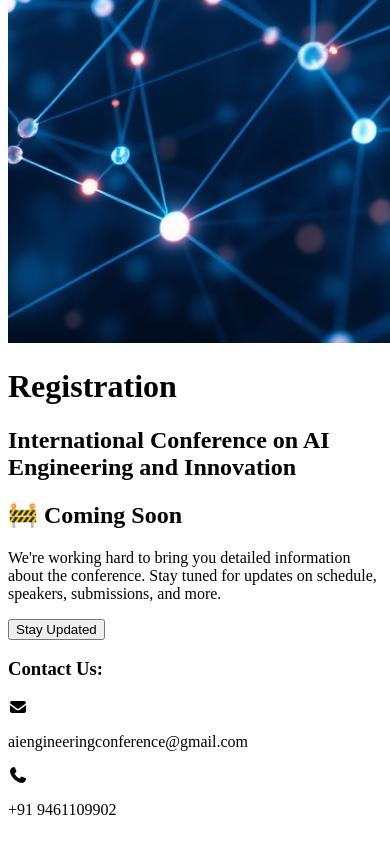
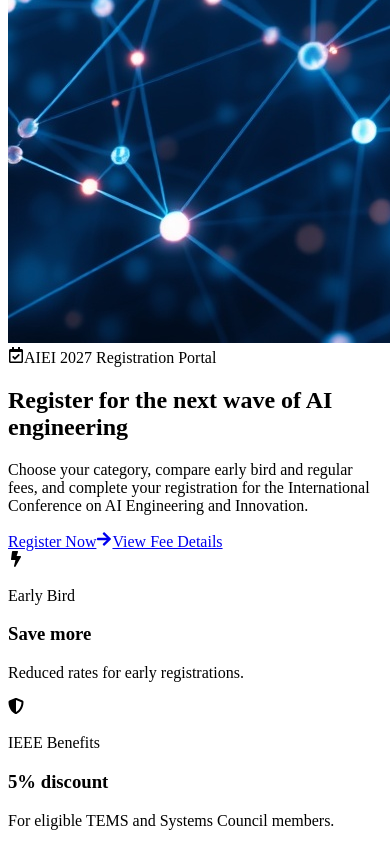
Before and after one commit to polty-rishit/AIEI2026, a React (Vite) app in the folder AIEI/: page /registration in a window 390 px wide. Shown: the part 1156-1997 px from the top of the page. Built offline with nearby package versions, Linux system fonts and the light colour scheme; the HTML template or start-up script is replaced by a standard one.

Commit message:
Register

```diff
--- a/AIEI/src/pages/Attend/Registration.jsx
+++ b/AIEI/src/pages/Attend/Registration.jsx
@@ -1,173 +1,371 @@
 import React from "react";
+import {
+  FaArrowRight,
+  FaBolt,
+  FaCheckCircle,
+  FaGlobeAsia,
+  FaRegCalendarCheck,
+  FaRupeeSign,
+  FaShieldAlt,
+  FaUserGraduate,
+} from "react-icons/fa";
 import Navbar from "../../components/Navbar";
 import Footer from "../../components/Footer";
 
 const Registration = () => {
+  const fees = [
+    {
+      category: "Professional - IEEE Member",
+      indianEarly: "₹8,000",
+      indianRegular: "₹9,000",
+      foreignEarly: "USD 400",
+      foreignRegular: "USD 470",
+    },
+    {
+      category: "Professional - Non IEEE Member",
+      indianEarly: "₹9,500",
+      indianRegular: "₹11,000",
+      foreignEarly: "USD 450",
+      foreignRegular: "USD 520",
+    },
+    {
+      category: "Industry - IEEE Member",
+      indianEarly: "₹10,500",
+      indianRegular: "₹13,000",
+      foreignEarly: "USD 500",
+      foreignRegular: "USD 600",
+    },
+    {
+      category: "Industry - Non IEEE Member",
+      indianEarly: "₹11,500",
+      indianRegular: "₹14,000",
+      foreignEarly: "USD 550",
+      foreignRegular: "USD 650",
+    },
+    {
+      category: "Student - IEEE Member",
+      indianEarly: "₹6,000",
+      indianRegular: "₹7,000",
+      foreignEarly: "USD 270",
+      foreignRegular: "USD 340",
+    },
+    {
+      category: "Student - Non IEEE Member",
+      indianEarly: "₹6,500",
+      indianRegular: "₹7,500",
+      foreignEarly: "USD 320",
+      foreignRegular: "USD 380",
+    },
+    {
+      category: "Student Attendee",
+      indianEarly: "₹3,000",
+      indianRegular: "₹4,500",
+      foreignEarly: "USD 170",
+      foreignRegular: "USD 220",
+    },
+    {
+      category: "Professional Attendee",
+      indianEarly: "₹4,000",
+      indianRegular: "₹5,500",
+      foreignEarly: "USD 200",
+      foreignRegular: "USD 240",
+    },
+  ];
+
+  const highlights = [
+    {
+      icon: <FaBolt />,
+      label: "Early Bird",
+      value: "Save more",
+      text: "Reduced rates for early registrations.",
+    },
+    {
+      icon: <FaShieldAlt />,
+      label: "IEEE Benefits",
+      value: "5% discount",
+      text: "For eligible TEMS and Systems Council members.",
+    },
+    {
+      icon: <FaGlobeAsia />,
+      label: "Global Access",
+      value: "INR / USD",
+      text: "Clear pricing for Indian and foreign participants.",
+    },
+  ];
+
+  const notes = [
+    "All registration fees are exclusive of 18% GST.",
+    "IEEE TEMS Members and IEEE Systems Council Members are eligible for a one-time 5% discount on the applicable registration fee, with a maximum discount of 5% only.",
+    "Additional page charges are INR 3,000 per page for Indian authors and USD 25 per page for foreign authors beyond the prescribed paper limit.",
+    "At least one author registration is mandatory for each accepted paper.",
+    "Accepted and presented papers will be submitted to IEEE Xplore, subject to IEEE quality review and scope compliance.",
+  ];
+
   return (
-    <div className="w-full min-h-screen flex flex-col bg-white text-[#1a1f4a]">
+    <div className="w-full min-h-screen flex flex-col bg-slate-950 text-slate-100">
       <Navbar />
 
-      {/* Hero Section */}
-      <div className="relative w-full h-[180px] md:h-[260px] flex flex-col items-center justify-center mt-18">
+      <main className="flex-1 overflow-hidden">
+        <section className="relative mt-18 min-h-[420px] md:min-h-[520px] flex items-center">
           <img
             src="/photo1.jpg"
-          alt="Banner"
-          className="absolute inset-0 w-full h-full  object-cover"
+            className="absolute inset-0 h-full w-full object-cover"
+            alt="AIEI conference venue"
           />
-        <div className="absolute inset-0 bg-[#1a1f4a]/40 backdrop-blur-sm"></div>
+          <div className="absolute inset-0 bg-slate-950/75"></div>
+          <div className="absolute inset-0 bg-[radial-gradient(circle_at_top_left,rgba(56,189,248,0.35),transparent_35%),radial-gradient(circle_at_bottom_right,rgba(34,197,94,0.22),transparent_32%)]"></div>
+          <div className="absolute inset-0 opacity-30 [background-image:linear-gradient(rgba(255,255,255,0.08)_1px,transparent_1px),linear-gradient(90deg,rgba(255,255,255,0.08)_1px,transparent_1px)] [background-size:42px_42px]"></div>
 
-        <div className="relative text-center text-white drop-shadow-lg">
-          <h1 className="text-2xl md:text-6xl font-bold mb-3">Registration</h1>
-          <h2 className="text-sm md:text-2xl font-medium">
-            International Conference on AI Engineering and Innovation
+          <div className="relative mx-auto w-full max-w-7xl px-5 py-16 sm:px-8 lg:px-10">
+            <div className="max-w-3xl">
+              <div className="inline-flex items-center gap-2 rounded-full border border-cyan-300/40 bg-cyan-300/10 px-4 py-2 text-sm font-semibold text-cyan-100 shadow-lg shadow-cyan-950/40 backdrop-blur">
+                <FaRegCalendarCheck className="text-cyan-300" />
+                AIEI 2027 Registration Portal
+              </div>
+
+              <h1 className="mt-7 text-4xl font-black leading-tight text-white sm:text-5xl lg:text-7xl">
+                Register for the next wave of AI engineering
+              </h1>
+
+              <p className="mt-5 max-w-2xl text-base leading-7 text-slate-200 sm:text-lg md:text-xl">
+                Choose your category, compare early bird and regular fees, and
+                complete your registration for the International Conference on
+                AI Engineering and Innovation.
+              </p>
+
+              <div className="mt-8 flex flex-col gap-3 sm:flex-row">
+                <a
+                  href="https://docs.google.com/forms/d/e/1FAIpQLSd10SAFkbi2csVn0B_QXoB22T5LW9K0TAIISjx2kOPo50CMug/viewform"
+                  target="_blank"
+                  rel="noopener noreferrer"
+                  className="inline-flex items-center justify-center gap-3 rounded-xl bg-cyan-400 px-7 py-4 font-bold text-slate-950 shadow-xl shadow-cyan-950/30 transition hover:-translate-y-0.5 hover:bg-cyan-300"
+                >
+                  Register Now
+                  <FaArrowRight />
+                </a>
+                <a
+                  href="#fee-details"
+                  className="inline-flex items-center justify-center rounded-xl border border-white/25 bg-white/10 px-7 py-4 font-bold text-white backdrop-blur transition hover:-translate-y-0.5 hover:bg-white/15"
+                >
+                  View Fee Details
+                </a>
+              </div>
+            </div>
+          </div>
+        </section>
+
+        <section className="relative bg-slate-950 px-5 py-12 sm:px-8 lg:px-10">
+          <div className="mx-auto grid max-w-7xl gap-5 md:grid-cols-3">
+            {highlights.map((item) => (
+              <div
+                key={item.label}
+                className="rounded-2xl border border-white/10 bg-white/[0.06] p-6 shadow-2xl shadow-slate-950/30 backdrop-blur transition hover:-translate-y-1 hover:border-cyan-300/40"
+              >
+                <div className="flex items-start gap-4">
+                  <div className="flex h-12 w-12 shrink-0 items-center justify-center rounded-xl bg-cyan-400/15 text-xl text-cyan-300">
+                    {item.icon}
+                  </div>
+                  <div>
+                    <p className="text-sm font-semibold uppercase tracking-[0.18em] text-slate-400">
+                      {item.label}
+                    </p>
+                    <h3 className="mt-1 text-2xl font-black text-white">
+                      {item.value}
+                    </h3>
+                    <p className="mt-2 text-sm leading-6 text-slate-300">
+                      {item.text}
+                    </p>
+                  </div>
+                </div>
+              </div>
+            ))}
+          </div>
+        </section>
+
+        <section
+          id="fee-details"
+          className="bg-slate-100 px-5 py-14 text-slate-900 sm:px-8 lg:px-10 lg:py-20"
+        >
+          <div className="mx-auto max-w-7xl">
+            <div className="flex flex-col gap-5 md:flex-row md:items-end md:justify-between">
+              <div>
+                <p className="inline-flex items-center gap-2 rounded-full bg-cyan-100 px-4 py-2 text-sm font-bold text-cyan-800">
+                  <FaRupeeSign />
+                  Transparent fee structure
+                </p>
+                <h2 className="mt-5 text-3xl font-black text-slate-950 sm:text-4xl lg:text-5xl">
+                  Registration Fee Details
                 </h2>
+                <p className="mt-4 max-w-2xl text-base leading-7 text-slate-600">
+                  Compare Indian and foreign participant fees across early bird
+                  and regular registration windows.
+                </p>
+              </div>
+
+              <div className="rounded-2xl border border-cyan-200 bg-white p-5 shadow-xl">
+                <div className="flex items-center gap-3">
+                  <div className="flex h-11 w-11 items-center justify-center rounded-xl bg-emerald-100 text-emerald-700">
+                    <FaUserGraduate />
+                  </div>
+                  <div>
+                    <p className="text-sm font-semibold text-slate-500">
+                      Lowest attendee fee
+                    </p>
+                    <p className="text-2xl font-black text-slate-950">
+                      ₹3,000 / USD 170
+                    </p>
+                  </div>
+                </div>
               </div>
             </div>
 
-      <div className="flex-grow flex flex-col items-center justify-center text-center px-6 mt-10 py-10">
+            <div className="mt-10 hidden overflow-hidden rounded-2xl border border-slate-200 bg-white shadow-2xl shadow-slate-300/40 lg:block">
+              <table className="w-full">
+                <thead>
+                  <tr className="bg-slate-950 text-white">
+                    <th className="p-5 text-left text-sm font-bold uppercase tracking-wide">
+                      Category
+                    </th>
+                    <th className="p-5 text-center text-sm font-bold uppercase tracking-wide">
+                      Early Bird Indian
+                    </th>
+                    <th className="p-5 text-center text-sm font-bold uppercase tracking-wide">
+                      Regular Indian
+                    </th>
+                    <th className="p-5 text-center text-sm font-bold uppercase tracking-wide">
+                      Early Bird Foreign
+                    </th>
+                    <th className="p-5 text-center text-sm font-bold uppercase tracking-wide">
+                      Regular Foreign
+                    </th>
+                  </tr>
+                </thead>
 
-        <h2 className="text-3xl md:text-5xl font-bold text-gray-800 mb-4">
-          🚧 Coming Soon
-        </h2>
-
-        <p className="text-lg md:text-xl text-gray-600 max-w-2xl">
-          We're working hard to bring you detailed information about the conference.
-          Stay tuned for updates on schedule, speakers, submissions, and more.
-        </p>
-
-        {/* Optional Button */}
-        <button className="mt-6 px-6 py-3 bg-blue-600 text-white rounded-xl shadow-md hover:bg-blue-700 transition">
-          Stay Updated
-        </button>
-
+                <tbody>
+                  {fees.map((item, index) => (
+                    <tr
+                      key={item.category}
+                      className={`border-b border-slate-100 transition hover:bg-cyan-50 ${
+                        index % 2 === 0 ? "bg-white" : "bg-slate-50"
+                      }`}
+                    >
+                      <td className="p-5 font-bold text-slate-950">
+                        {item.category}
+                      </td>
+                      <td className="p-5 text-center font-semibold text-slate-700">
+                        {item.indianEarly}
+                      </td>
+                      <td className="p-5 text-center font-semibold text-slate-700">
+                        {item.indianRegular}
+                      </td>
+                      <td className="p-5 text-center font-semibold text-slate-700">
+                        {item.foreignEarly}
+                      </td>
+                      <td className="p-5 text-center font-semibold text-slate-700">
+                        {item.foreignRegular}
+                      </td>
+                    </tr>
+                  ))}
+                </tbody>
+              </table>
             </div>
 
-      {/* Registration Fee Section - COMMENTED OUT */}
-      {/*
-      <div className="w-full flex flex-col items-center mt-10 px-4">
-        <h2 className="text-3xl md:text-4xl font-bold mb-6 text-[#1a1f4a]">
-          Registration Fee
-        </h2>
-
-        <div className="w-full max-w-4xl shadow-lg border rounded-lg overflow-hidden bg-white">
-          <img
-            src="/RateChart.png"
-            alt="Registration Rate Chart"
-            className="w-full object-contain"
-          />
+            <div className="mt-8 grid gap-4 lg:hidden">
+              {fees.map((item) => (
+                <article
+                  key={item.category}
+                  className="rounded-2xl border border-slate-200 bg-white p-5 shadow-lg shadow-slate-300/40"
+                >
+                  <h3 className="text-lg font-black text-slate-950">
+                    {item.category}
+                  </h3>
+                  <div className="mt-5 grid grid-cols-2 gap-3">
+                    <div className="rounded-xl bg-cyan-50 p-4">
+                      <p className="text-xs font-bold uppercase tracking-wide text-cyan-700">
+                        Early Indian
+                      </p>
+                      <p className="mt-1 text-lg font-black">
+                        {item.indianEarly}
+                      </p>
+                    </div>
+                    <div className="rounded-xl bg-slate-100 p-4">
+                      <p className="text-xs font-bold uppercase tracking-wide text-slate-500">
+                        Regular Indian
+                      </p>
+                      <p className="mt-1 text-lg font-black">
+                        {item.indianRegular}
+                      </p>
+                    </div>
+                    <div className="rounded-xl bg-cyan-50 p-4">
+                      <p className="text-xs font-bold uppercase tracking-wide text-cyan-700">
+                        Early Foreign
+                      </p>
+                      <p className="mt-1 text-lg font-black">
+                        {item.foreignEarly}
+                      </p>
+                    </div>
+                    <div className="rounded-xl bg-slate-100 p-4">
+                      <p className="text-xs font-bold uppercase tracking-wide text-slate-500">
+                        Regular Foreign
+                      </p>
+                      <p className="mt-1 text-lg font-black">
+                        {item.foreignRegular}
+                      </p>
                     </div>
                   </div>
-      */}
+                </article>
+              ))}
+            </div>
+          </div>
+        </section>
 
-      {/* Notes Section - COMMENTED OUT */}
-      {/*
-      <div className="max-w-5xl mx-auto mt-12 px-4 text-base leading-7 text-[#1a1f4a]">
-        <h3 className="text-2xl font-bold mb-4">Important Information</h3>
+        <section className="relative bg-slate-950 px-5 py-14 sm:px-8 lg:px-10 lg:py-20">
+          <div className="absolute inset-0 bg-[radial-gradient(circle_at_top_right,rgba(56,189,248,0.18),transparent_30%),radial-gradient(circle_at_bottom_left,rgba(16,185,129,0.14),transparent_28%)]"></div>
 
-        <ul className="ml-6 space-y-4 list-disc">
-          <li className="font-semibold">
-            Anyone wishing to participate in the conference must register under their respective category.
-          </li>
-          <li className="font-semibold">
-            At least one author of each accepted paper must register.
-          </li>
-          <li className="font-semibold">
-            Registration fee includes access to all conference sessions, kit, lunch, tea/coffee breaks, and IEEE Xplore.
-          </li>
-          <li className="font-semibold">
-            Students must upload valid proof of their student status.
-          </li>
-          <li className="font-semibold">
-            Foreign participants should keep passport/visa details ready.
-          </li>
-          <li className="font-semibold">
-            Early-bird payment confirmation will be shared through email.
-          </li>
-          <li className="font-semibold">
-            Extra pages Charges : Rs. 2500 or USD 30 + 18% GST per Page.
-          </li>
-          <li className="font-semibold">
-            Registration fee is non-refundable.
-          </li>
-          <li className="font-semibold">
-            Full registration includes access to plenary sessions (with prior booking), all conference sessions, a registration kit, lunches for three days, coffee breaks, a gala dinner, and inclusion of presented papers in IEEE Xplore.
-          </li>
-          <li className="font-semibold">
-           Student registration includes access to plenary sessions (with prior booking), all conference sessions, a registration kit, lunches for three days, coffee breaks, and the gala dinner. Students must submit valid proof of their status (a copy of a student ID card or a letter from their institution or program director) via email during registration and payment. Registration will only be confirmed after verifying the submitted proof.
-          </li>
-        </ul>
-      </div>
-      */}
-
-      {/* GAP BEFORE TABLE - COMMENTED OUT */}
-      {/*
-      <div className="mt-16"></div>
-      */}
-
-      {/* Registration Process Table - COMMENTED OUT */}
-      {/*
-      <div className="w-full flex flex-col items-center px-4">
-        <h2 className="text-3xl md:text-4xl font-bold mb-8 text-center text-[#1a1f4a]">
-          Registration Process
+          <div className="relative mx-auto grid max-w-7xl gap-8 lg:grid-cols-[1fr_0.8fr] lg:items-stretch">
+            <div className="rounded-2xl border border-white/10 bg-white/[0.06] p-6 shadow-2xl backdrop-blur sm:p-8">
+              <h2 className="text-3xl font-black text-white sm:text-4xl">
+                Registration Notes
               </h2>
-
-        <div className="max-w-4xl w-full bg-white shadow-xl border rounded-2xl p-6">
-          <h3 className="text-center text-xl font-bold text-[#1a1f4a] mb-4">
-            Conference Registration Fee Payment Details
-          </h3>
-
-          <div className="w-full border rounded-lg overflow-hidden">
-            <div className="grid grid-cols-2 bg-[#e7f0ff] font-bold text-[#1a1f4a] p-3 border-b">
-              <div>Field</div>
-              <div>Details</div>
-            </div>
-
-            {[
-              { field: "Account Name", value: "NIT JAMSHEDPUR RESEARCH AND TECHNOLOGY" },
-              { field: "Account Number", value: "38246478714" },
-              { field: "Bank Name", value: "State Bank of India" },
-              { field: "Branch Name", value: "NIT Jamshedpur" },
-              { field: "IFSC Code", value: "SBIN0001882" },
-              { field: "MICR Code", value: "831002004" },
-              { field: "SWIFT Code", value: "SBININBB761" },
-              {
-                field: "Institute Address",
-                value: "NIT Campus, Adityapur, Jamshedpur, Seraikela-Kharsawan, Jharkhand – 831014"
-              },
-              {
-                field: "Payment Remark (Comment)",
-                value: "AIEI2026_Paper ID (e.g., AIEI2026_157XXXX)"
-              }
-            ].map((row, index) => (
-              <div
-                key={index}
-                className="grid grid-cols-2 border-b hover:bg-[#f3f6ff] transition p-3 text-sm text-[#1a1f4a]"
-              >
-                <div className="font-semibold">{row.field}</div>
-                <div>{row.value}</div>
+              <div className="mt-7 space-y-4">
+                {notes.map((note) => (
+                  <div key={note} className="flex gap-3 rounded-xl bg-white/[0.05] p-4">
+                    <FaCheckCircle className="mt-1 shrink-0 text-emerald-300" />
+                    <p className="text-sm leading-6 text-slate-200 sm:text-base">
+                      {note}
+                    </p>
                   </div>
                 ))}
               </div>
+            </div>
 
-          <div className="bg-[#edf3ff] mt-4 p-3 rounded border-l-4 border-blue-600 text-sm font-medium text-[#1a1f4a]">
-            <strong>Note:</strong> If error, retry or contact your bank.
-          </div>
+            <div className="flex flex-col justify-between rounded-2xl border border-cyan-300/25 bg-cyan-300/10 p-6 shadow-2xl shadow-cyan-950/30 backdrop-blur sm:p-8">
+              <div>
+                <p className="text-sm font-bold uppercase tracking-[0.18em] text-cyan-200">
+                  Ready to join AIEI?
+                </p>
+                <h2 className="mt-4 text-3xl font-black text-white sm:text-4xl">
+                  Secure your conference seat in minutes.
+                </h2>
+                <p className="mt-4 text-base leading-7 text-slate-200">
+                  Complete the registration form after selecting the participant
+                  category that applies to you.
+                </p>
               </div>
 
               <a
-          href="https://docs.google.com/forms/d/e/1FAIpQLSd10SAFkbi2csVn0B_QXoB22T5LW9K0TAIISjx2kOPo50CMug/viewform?usp=publish-editor"
+                href="https://docs.google.com/forms/d/e/1FAIpQLSd10SAFkbi2csVn0B_QXoB22T5LW9K0TAIISjx2kOPo50CMug/viewform"
                 target="_blank"
                 rel="noopener noreferrer"
-          className="bg-green-600 text-white px-8 py-3 rounded-lg mt-10 mb-10 hover:bg-green-700 transition font-semibold shadow-md"
+                className="mt-8 inline-flex items-center justify-center gap-3 rounded-xl bg-emerald-400 px-7 py-4 font-black text-slate-950 shadow-xl shadow-emerald-950/30 transition hover:-translate-y-0.5 hover:bg-emerald-300"
               >
-          Click Here to Register
+                Register Now
+                <FaArrowRight />
               </a>
-
-        <div className="bg-[#edf3ff] mt-1 mb-10 p-3 rounded border-l-4 border-blue-600 text-sm font-medium text-[#1a1f4a]">
-            For further details, please contact the Registration Committee at - aiengineeringconference@gmail.com
             </div>
           </div>
-      */}
+        </section>
+      </main>
 
       <Footer />
     </div>
```
Also changed, not shown: AIEI/src/components/Navbar.jsx (+14 -10 lines). Lines whose indentation alone changed are shown as unchanged.
